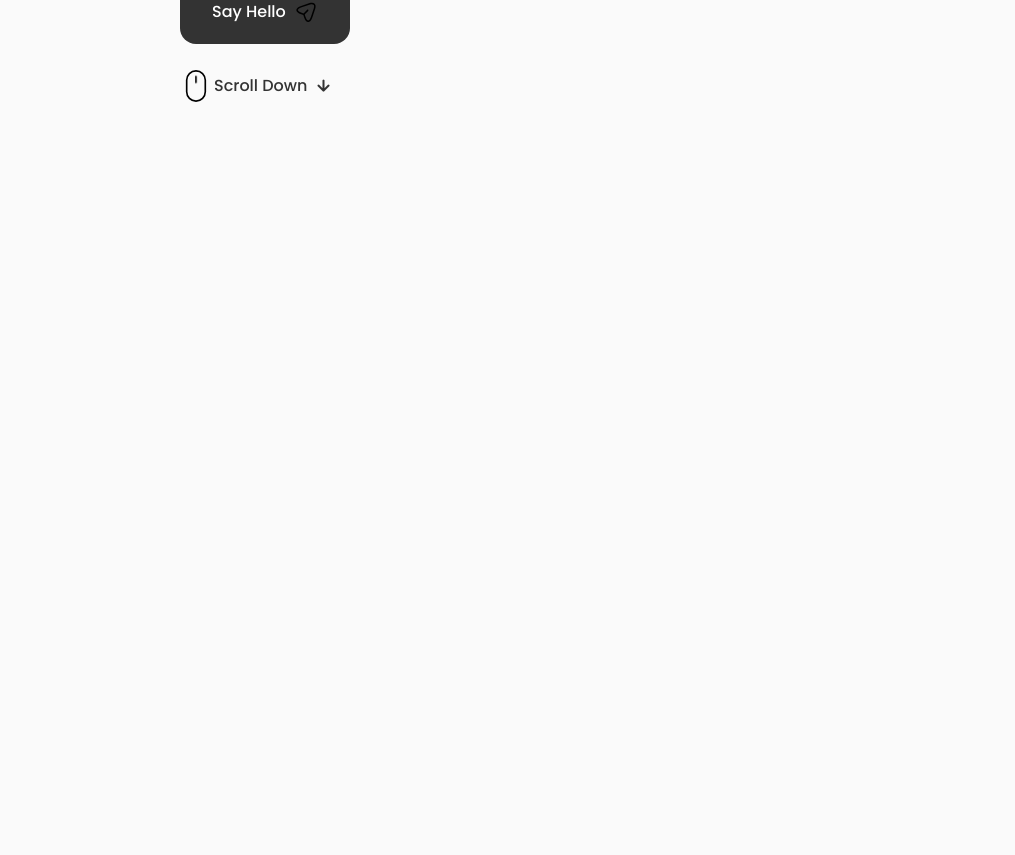
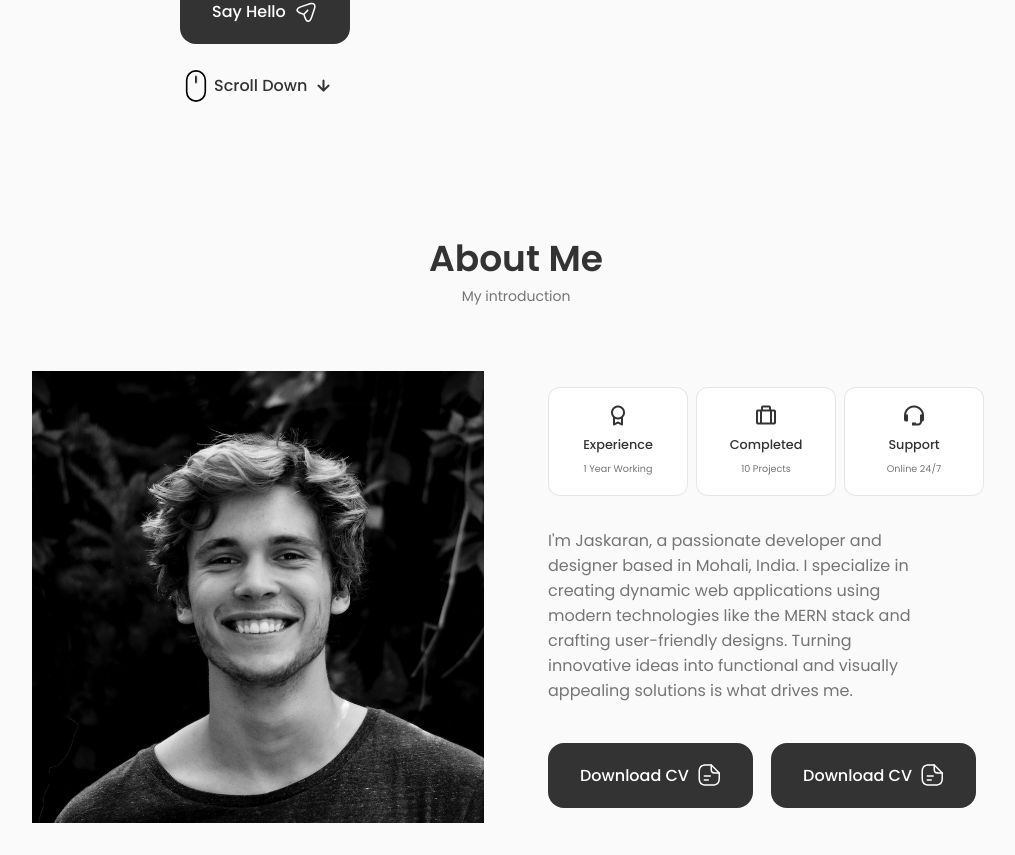
Before and after one commit to jskrn-1911/jskrn1911-portfolio-repo, a React (Create React App) app: page / in a window 1280 px wide. Shown: the part 598-1453 px from the top of the page, without its empty margins (124-1139 px from the left). Before the commit the page ends 800 px from the top, so only its background shows below. Built offline with nearby package versions, Linux system fonts and the light colour scheme.

Commit message:
added about section

```diff
--- a/src/App.css
+++ b/src/App.css
@@ -190,7 +190,7 @@
 /* For medium devices */
 @media screen and (max-width: 768px) {
   body {
-    margin: 0 0 4.5rem 0;
+    margin: 0 0 3rem 0;
   }
 
   .section {
@@ -198,7 +198,7 @@
   }
 
   .section__subtitle {
-    margin-bottom: var(--mb-3);
+    margin-bottom: 3rem;
   }
 }
 
@@ -206,7 +206,7 @@
 }
 
 /* For small devices */
-@media screen and (max-width: 350px) {
+@media screen and (max-width: 390px) {
   :root {
     --big-font-size: 2.25rem;
   }
--- a/src/App.js
+++ b/src/App.js
@@ -2,13 +2,17 @@
 import Header from './components/Header';
 import "./App.css";
 import Home from './components/Home/Home';
+import About from './components/About/About';
 
 function App() {
   return (
-    <div className='container'>
-     <Header />
-     <Home />
-    </div>
+    <>
+      <Header />
+      <main className='container'>
+        <Home />
+        <About />
+      </main>
+    </>
   );
 }
 
--- /dev/null
+++ b/src/components/About/About.jsx
@@ -0,0 +1,82 @@
+import React from 'react'
+import "./about.css"
+import AboutImg from "../../assets/about.jpg";
+import CV from "../../assets/John-Cv.pdf"
+import Info from './Info';
+
+const About = () => {
+    return (
+        <section id='about' className='about section'>
+            <h2 className="section__title">About Me</h2>
+            <span className="section__subtitle">My introduction</span>
+            <div className="about__container container grid">
+                <img src={AboutImg} alt="about__img" />
+                <div className='about__data'>
+                    <Info />
+
+                    <p className="about__description">I'm Jaskaran, a passionate developer and designer based in Mohali, India. I specialize in creating dynamic web applications using modern technologies like the MERN stack and crafting user-friendly designs. Turning innovative ideas into functional and visually appealing solutions is what drives me.</p>
+                    <div className='about__buttons'>
+
+                        <a download="" href={CV} className="button about__button button--flex">Download  CV
+                            <svg
+                                class="button__icon"
+                                xmlns="http://www.w3.org/2000/svg"
+                                width="24"
+                                height="24"
+                                viewBox="0 0 24 24"
+                                fill="none"
+                            >
+                                <path
+                                    d="M15.25 22.7502H9.25C3.82 22.7502 1.5 20.4302 1.5 15.0002V9.00024C1.5 3.57024 3.82 1.25024 9.25 1.25024H14.25C14.66 1.25024 15 1.59024 15 2.00024C15 2.41024 14.66 2.75024 14.25 2.75024H9.25C4.64 2.75024 3 4.39024 3 9.00024V15.0002C3 19.6102 4.64 21.2502 9.25 21.2502H15.25C19.86 21.2502 21.5 19.6102 21.5 15.0002V10.0002C21.5 9.59024 21.84 9.25024 22.25 9.25024C22.66 9.25024 23 9.59024 23 10.0002V15.0002C23 20.4302 20.68 22.7502 15.25 22.7502Z"
+                                    fill="#fff"
+                                ></path>
+                                <path
+                                    d="M22.25 10.7502H18.25C14.83 10.7502 13.5 9.42023 13.5 6.00023V2.00023C13.5 1.70023 13.68 1.42023 13.96 1.31023C14.24 1.19023 14.56 1.26023 14.78 1.47023L22.78 9.47023C22.99 9.68023 23.06 10.0102 22.94 10.2902C22.82 10.5702 22.55 10.7502 22.25 10.7502ZM15 3.81023V6.00023C15 8.58023 15.67 9.25023 18.25 9.25023H20.44L15 3.81023Z"
+                                    fill="#fff"
+                                ></path>
+                                <path
+                                    d="M13.25 13.7502H7.25C6.84 13.7502 6.5 13.4102 6.5 13.0002C6.5 12.5902 6.84 12.2502 7.25 12.2502H13.25C13.66 12.2502 14 12.5902 14 13.0002C14 13.4102 13.66 13.7502 13.25 13.7502Z"
+                                    fill="#fff"
+                                ></path>
+                                <path
+                                    d="M11.25 17.7502H7.25C6.84 17.7502 6.5 17.4102 6.5 17.0002C6.5 16.5902 6.84 16.2502 7.25 16.2502H11.25C11.66 16.2502 12 16.5902 12 17.0002C12 17.4102 11.66 17.7502 11.25 17.7502Z"
+                                    fill="#fff"
+                                ></path>
+                            </svg>
+                        </a>
+                        <a download="" href={CV} className="button about__button button--flex">Download  CV
+                            <svg
+                                class="button__icon"
+                                xmlns="http://www.w3.org/2000/svg"
+                                width="24"
+                                height="24"
+                                viewBox="0 0 24 24"
+                                fill="none"
+                            >
+                                <path
+                                    d="M15.25 22.7502H9.25C3.82 22.7502 1.5 20.4302 1.5 15.0002V9.00024C1.5 3.57024 3.82 1.25024 9.25 1.25024H14.25C14.66 1.25024 15 1.59024 15 2.00024C15 2.41024 14.66 2.75024 14.25 2.75024H9.25C4.64 2.75024 3 4.39024 3 9.00024V15.0002C3 19.6102 4.64 21.2502 9.25 21.2502H15.25C19.86 21.2502 21.5 19.6102 21.5 15.0002V10.0002C21.5 9.59024 21.84 9.25024 22.25 9.25024C22.66 9.25024 23 9.59024 23 10.0002V15.0002C23 20.4302 20.68 22.7502 15.25 22.7502Z"
+                                    fill="#fff"
+                                ></path>
+                                <path
+                                    d="M22.25 10.7502H18.25C14.83 10.7502 13.5 9.42023 13.5 6.00023V2.00023C13.5 1.70023 13.68 1.42023 13.96 1.31023C14.24 1.19023 14.56 1.26023 14.78 1.47023L22.78 9.47023C22.99 9.68023 23.06 10.0102 22.94 10.2902C22.82 10.5702 22.55 10.7502 22.25 10.7502ZM15 3.81023V6.00023C15 8.58023 15.67 9.25023 18.25 9.25023H20.44L15 3.81023Z"
+                                    fill="#fff"
+                                ></path>
+                                <path
+                                    d="M13.25 13.7502H7.25C6.84 13.7502 6.5 13.4102 6.5 13.0002C6.5 12.5902 6.84 12.2502 7.25 12.2502H13.25C13.66 12.2502 14 12.5902 14 13.0002C14 13.4102 13.66 13.7502 13.25 13.7502Z"
+                                    fill="#fff"
+                                ></path>
+                                <path
+                                    d="M11.25 17.7502H7.25C6.84 17.7502 6.5 17.4102 6.5 17.0002C6.5 16.5902 6.84 16.2502 7.25 16.2502H11.25C11.66 16.2502 12 16.5902 12 17.0002C12 17.4102 11.66 17.7502 11.25 17.7502Z"
+                                    fill="#fff"
+                                ></path>
+                            </svg>
+                        </a>
+                    </div>
+
+                </div>
+            </div>
+        </section>
+    )
+}
+
+export default About
--- /dev/null
+++ b/src/components/About/Info.jsx
@@ -0,0 +1,25 @@
+import React from 'react'
+
+const Info = () => {
+    return (
+        <div className='about__info grid'>
+            <div className="about__box">
+                <i className="bx bx-award about__icon"></i>
+                <h3 className="about__title">Experience</h3>
+                <span className='about__subtitle'>1 Year Working</span>
+            </div>
+            <div className="about__box">
+                <i className="bx bx-briefcase-alt about__icon"></i>
+                <h3 className="about__title">Completed</h3>
+                <span className='about__subtitle'>10 Projects</span>
+            </div>
+            <div className="about__box">
+                <i className="bx bx-support about__icon"></i>
+                <h3 className="about__title">Support</h3>
+                <span className='about__subtitle'>Online 24/7</span>
+            </div>
+        </div>
+    )
+}
+
+export default Info
--- /dev/null
+++ b/src/components/About/about.css
@@ -0,0 +1,99 @@
+.about__container{
+    grid-template-columns: repeat(2, 1fr);
+    align-items: center;
+    column-gap: 4rem;
+}
+
+.about__img{
+    width: 350px;
+    /* height: 350px; */
+    border-radius: 1.5rem;
+    justify-self: center;
+}
+
+.about__info{
+    grid-template-columns: repeat(3, 140px);
+    gap: 0.5rem;
+    margin-bottom: 2rem;
+}
+
+.about__box{
+    background-color: #fff;
+    border: 1px solid rgba(0, 0, 0, 0.1);
+    border-radius: 0.75rem;
+    text-align: center;
+    padding: 1rem  1.25rem;
+}
+
+.about__icon{
+    font-size: 1.5rem;
+    color: #333333;
+    margin-bottom: 0.5rem;
+}
+
+.about__title{
+    font-size: 0.8rem;
+    font-weight: 500;
+}
+
+.about__subtitle{
+    font-size: 0.6rem;
+}
+
+.about__description{
+    padding: 0 4rem 0 0;
+    margin-bottom: 2.5rem;
+}
+
+.about__buttons{
+    display: flex;
+    justify-content: space-between;
+    margin-right: 1.5rem;
+}
+
+@media screen and (max-width: 992px) {
+    .about__container{
+        grid-template-columns: 1fr;
+        row-gap: 2.5rem;
+    }
+
+    .about__img{
+        width: 220px;
+    }
+
+    .about__box{
+        padding: 0.75rem 0.5rem;
+    }
+    .about__data{
+        text-align: center;
+    }
+    .about__info{
+        justify-content: center;
+    }
+    .about__description{
+        padding: 0.5rem;
+        margin-bottom: 2rem;
+    }
+    .about__button{
+        padding: 1rem 0.5rem;
+    }
+    .about__buttons{
+        margin-right: 0;
+    }
+}
+
+@media screen and (max-width: 576px) {
+    .about__info{
+        grid-template-columns: repeat(3, 1fr);
+    }
+    .about__description{
+        padding: 0;
+    }
+}
+
+@media screen and (max-width: 350px) {
+    .about__info{
+        grid-template-columns: repeat(2, 1fr);
+    }
+
+}
--- a/src/components/Home/Data.jsx
+++ b/src/components/Home/Data.jsx
@@ -74,11 +74,11 @@
                 >
                     <path
                         d="M14.2199 21.9352C13.0399 21.9352 11.3699 21.1052 10.0499 17.1352L9.32988 14.9752L7.16988 14.2552C3.20988 12.9352 2.37988 11.2652 2.37988 10.0852C2.37988 8.91525 3.20988 7.23525 7.16988 5.90525L15.6599 3.07525C17.7799 2.36525 19.5499 2.57525 20.6399 3.65525C21.7299 4.73525 21.9399 6.51525 21.2299 8.63525L18.3999 17.1252C17.0699 21.1052 15.3999 21.9352 14.2199 21.9352ZM7.63988 7.33525C4.85988 8.26525 3.86988 9.36525 3.86988 10.0852C3.86988 10.8052 4.85988 11.9052 7.63988 12.8252L10.1599 13.6652C10.3799 13.7352 10.5599 13.9152 10.6299 14.1352L11.4699 16.6552C12.3899 19.4352 13.4999 20.4252 14.2199 20.4252C14.9399 20.4252 16.0399 19.4352 16.9699 16.6552L19.7999 8.16525C20.3099 6.62525 20.2199 5.36525 19.5699 4.71525C18.9199 4.06525 17.6599 3.98525 16.1299 4.49525L7.63988 7.33525Z"
-                        fill="#000"
+                        fill="#fff"
                     ></path>
                     <path
                         d="M10.11 14.7052C9.92005 14.7052 9.73005 14.6352 9.58005 14.4852C9.29005 14.1952 9.29005 13.7152 9.58005 13.4252L13.16 9.83518C13.45 9.54518 13.93 9.54518 14.22 9.83518C14.51 10.1252 14.51 10.6052 14.22 10.8952L10.64 14.4852C10.5 14.6352 10.3 14.7052 10.11 14.7052Z"
-                        fill="#000"
+                        fill="#fff"
                     ></path>
                 </svg>
             </a>
--- a/src/components/Home/Home.css
+++ b/src/components/Home/Home.css
@@ -85,6 +85,7 @@
     margin-left: 9.25rem;
     display: flex;
     align-items: center;
+    cursor: pointer;
 }
 
 .wheel {
```
